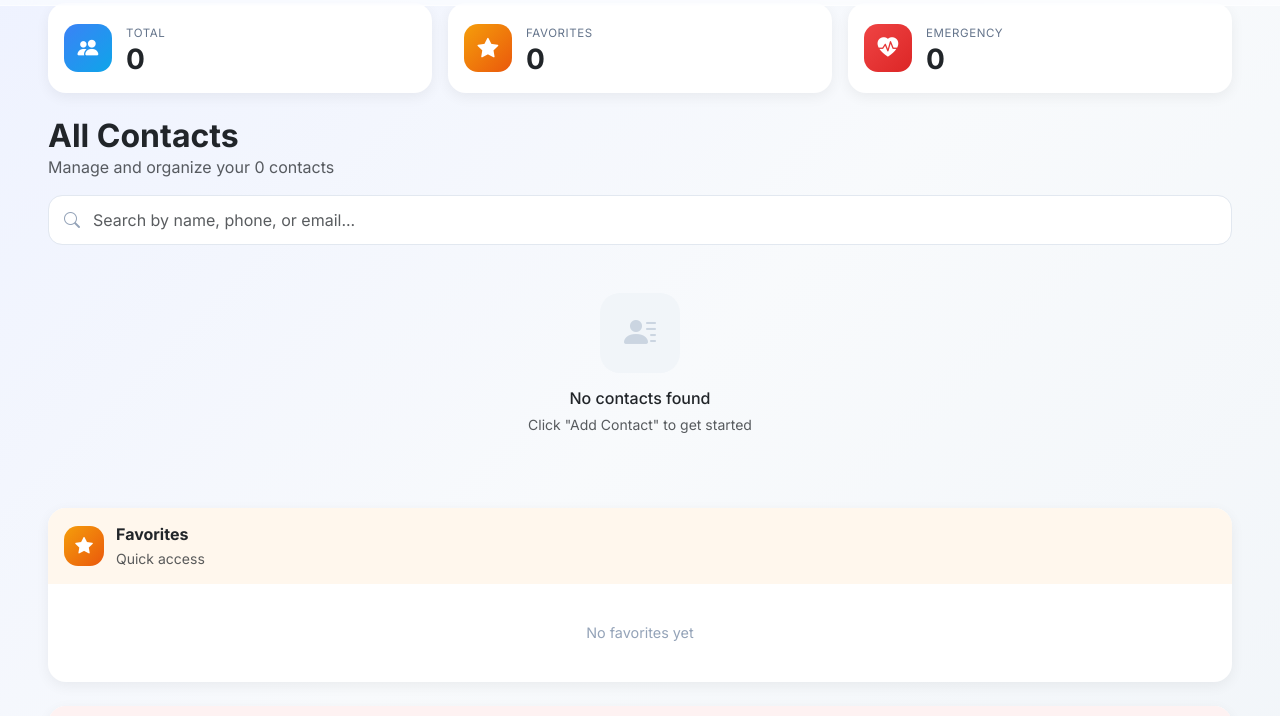
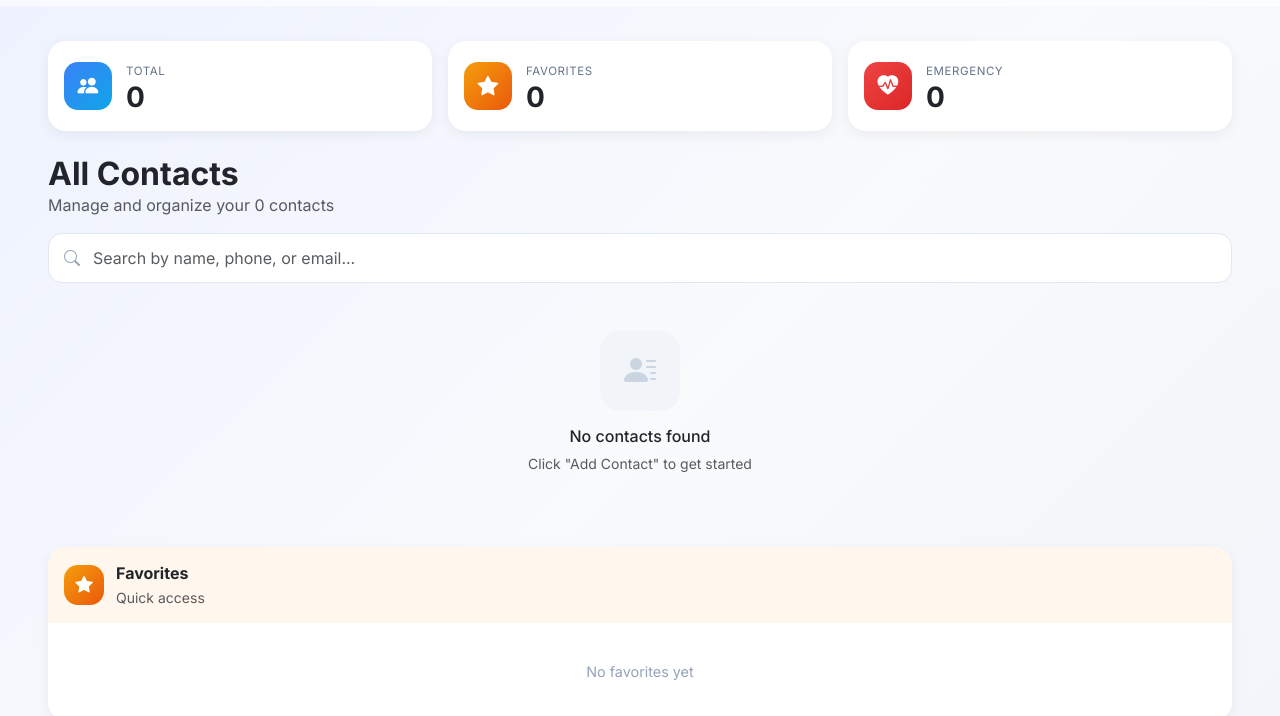
Before and after one commit to arefabdelrhman96-svg/Contacthub, a plain HTML site: page index.html in a window 1280 px wide. Shown: the part 73-789 px from the top of the page. Drawn offline with nearby package versions, Linux system fonts and the light colour scheme; some packages are replaced by stand-ins of ours; a script that the page names is missing.

Commit message:
second commit

```diff
--- a/main.css
+++ b/main.css
@@ -12,9 +12,7 @@ body {
 .brand span { color: #4f46e5; }
 .btn-add { border-radius: 12px; font-weight: 600; background: linear-gradient(135deg, #4f46e5, #3b82f6); border: 0; }
 
-/* ========== Navbar (شفاف) ========== */
-/* ========== Navbar (زجاجي شفاف) ========== */
-/* ========== Navbar (زجاجي شفاف) ========== */
+
 body { padding-top: 76px; }
 
 .nav-glass {
@@ -37,7 +35,7 @@ body { padding-top: 76px; }
   body { padding-top: 66px; }
 }
 .stat-card {
-  background: #fff; border-radius: 18px; padding: 16px;
+  background: #fff; border-radius: 18px; padding: 16px;margin-top: 10%;
   display: flex; align-items: center; gap: 14px;
   box-shadow: 0 4px 14px rgba(0,0,0,.06);
 }
```
